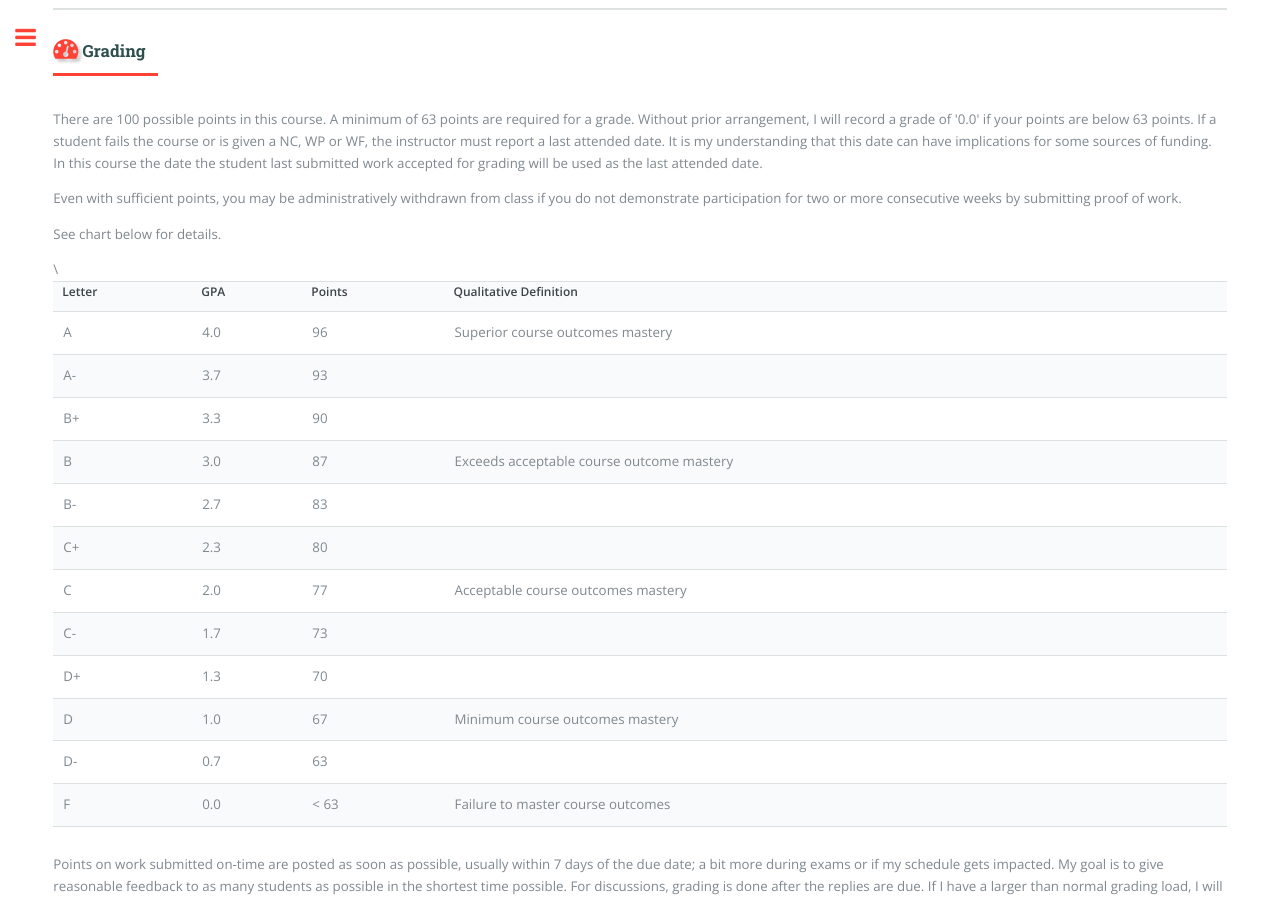
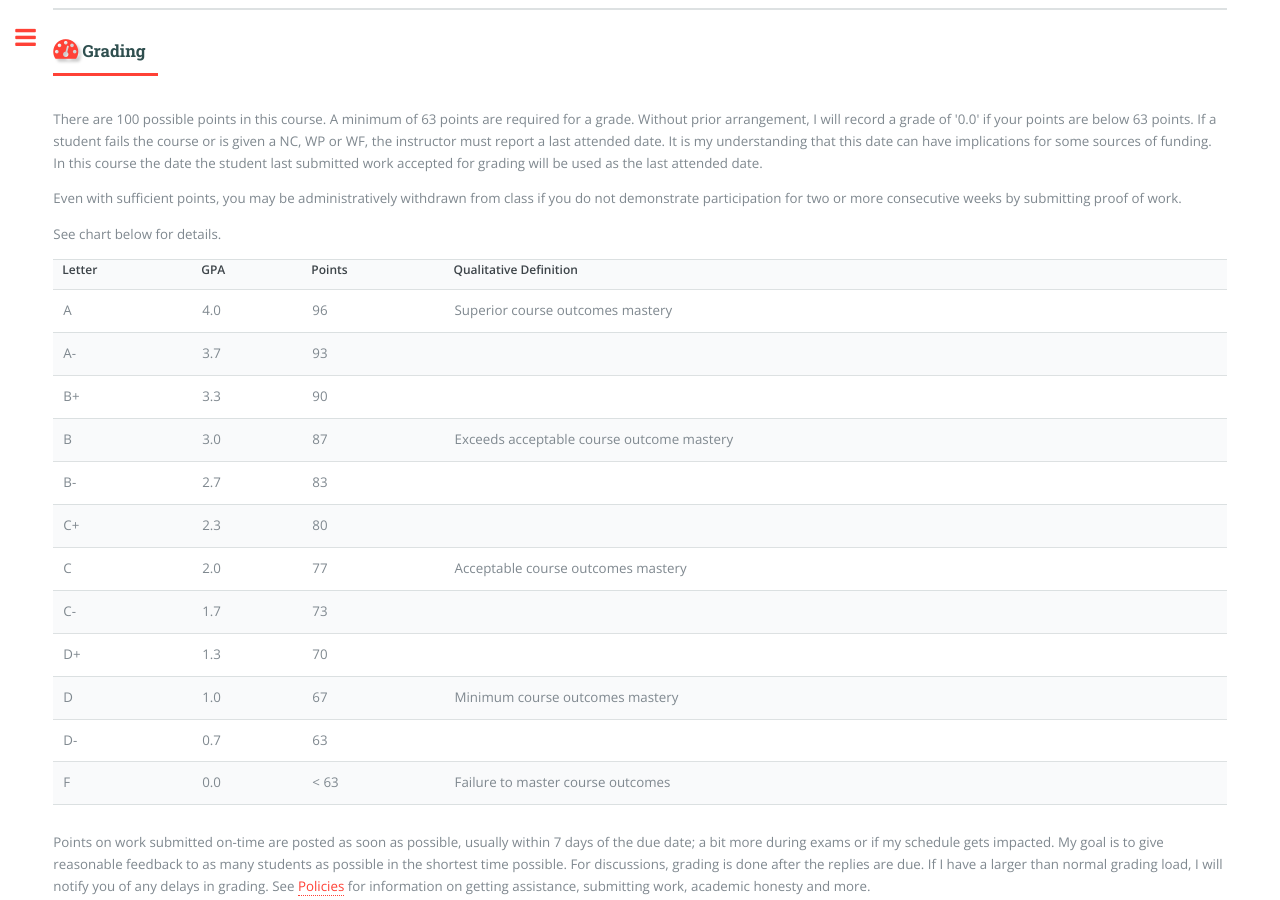
Before and after one commit to argoc/syllabub, a Jekyll site: the page CIS229.html, which Jekyll copies as it is, in a window 1280 px wide and 900 px high, scrolled down 2965 px. Built offline with Jekyll 4.4.1, drawn with Linux system fonts in a browser that asks for light colours.

Commit message:
typo fixed

```diff
--- a/CIS229.html
+++ b/CIS229.html
@@ -227,7 +227,7 @@
                             <tr>
                                 <td>C</td>
                                 <td>2.0</td>
-\                                <td>77</td>
+                                <td>77</td>
                                 <td>Acceptable course outcomes mastery</td>
                             </tr>
                             <tr>
```
